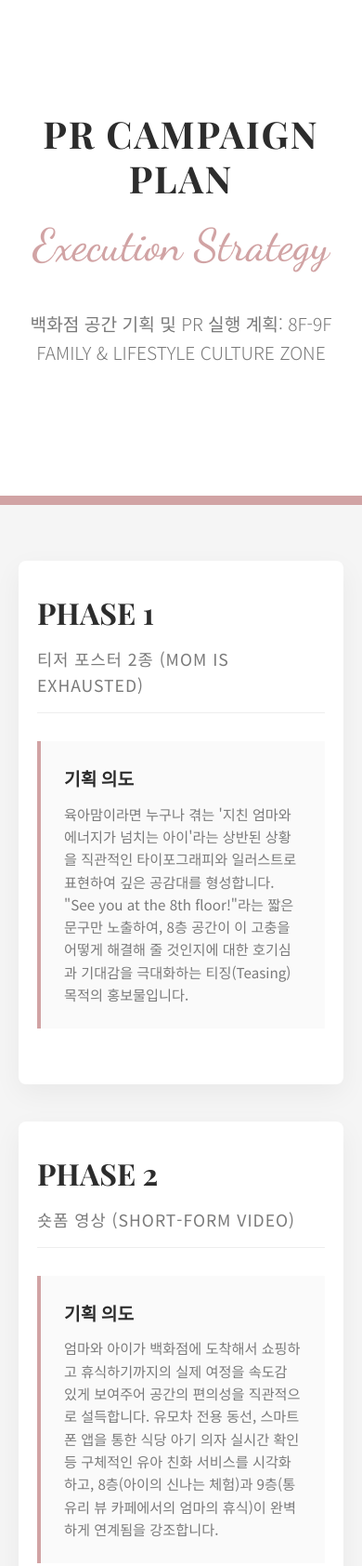
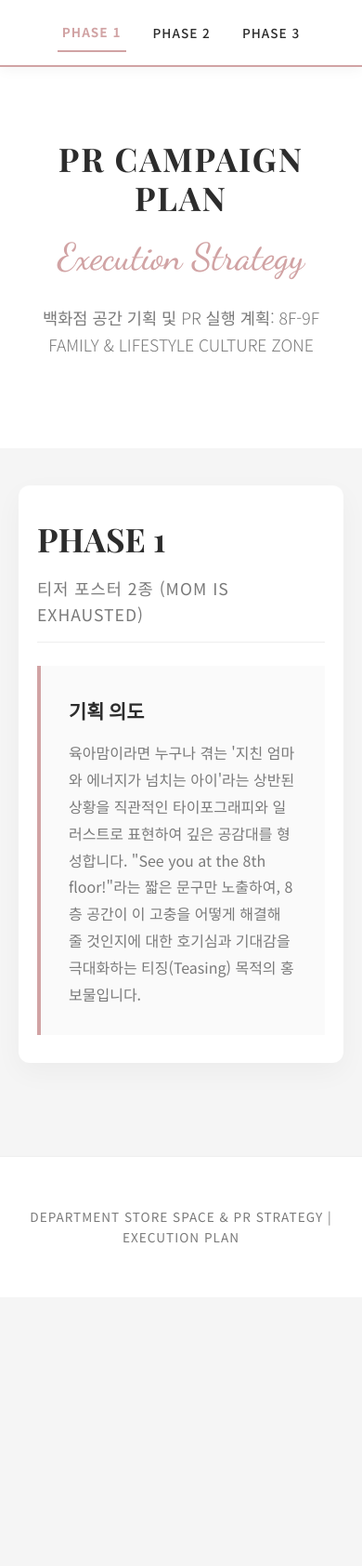
Before and after one commit to Ddungcat/ddungkitten, a plain HTML site: page index.html in a window 390 px wide. Shown: the top 1684 px of the page at 93% size. After the commit the page ends 1395 px from the top, so only its background shows below. Drawn offline with nearby package versions, Linux system fonts and the light colour scheme; a web font is replaced by a local one.

Commit message:
Update index.html

```diff
--- a/index.html
+++ b/index.html
@@ -6,15 +6,14 @@
 <title>8F & 9F 리뉴얼 프로모션 기획안</title>
 <style>
     @import url('https://fonts.googleapis.com/css2?family=Noto+Sans+KR:wght@300;400;500;700&family=Playfair+Display:ital,wght@0,400;0,700;1,400&family=Dancing+Script:wght@500;700&display=swap');
-</style>
-<style>
+
     :root {
         --dusty-pink: #D1A3A4;
         --light-gray: #F5F5F5;
         --white: #FFFFFF;
         --dark-text: #2C2C2C;
         --muted-text: #7A7A7A;
-        --accent-blue: #A2B9C6; /* 대비를 위한 차분한 블루 톤 추가 */
+        --nav-height: 70px;
     }
 
     body {
@@ -23,6 +22,7 @@
         color: var(--dark-text);
         background-color: var(--light-gray);
         line-height: 1.6;
+        padding-top: var(--nav-height);
     }
 
     h1, h2, h3, h4 {
@@ -36,63 +36,116 @@
         color: var(--dusty-pink);
     }
 
+    .navbar {
+        position: fixed;
+        top: 0;
+        left: 0;
+        width: 100%;
+        height: var(--nav-height);
+        background-color: rgba(255, 255, 255, 0.98);
+        box-shadow: 0 2px 15px rgba(0,0,0,0.05);
+        z-index: 1000;
+        display: flex;
+        justify-content: center;
+        align-items: center;
+        border-bottom: 2px solid var(--dusty-pink);
+    }
+
+    .navbar button {
+        background: none;
+        border: none;
+        color: var(--dark-text);
+        font-weight: 500;
+        margin: 0 25px;
+        padding: 10px 5px;
+        cursor: pointer;
+        transition: all 0.3s ease;
+        text-transform: uppercase;
+        font-size: 0.95rem;
+        letter-spacing: 1px;
+        font-family: 'Noto Sans KR', sans-serif;
+    }
+
+    .navbar button:hover {
+        color: var(--dusty-pink);
+    }
+
+    .navbar button.active {
+        color: var(--dusty-pink);
+        font-weight: 700;
+        border-bottom: 2px solid var(--dusty-pink);
+    }
+
     .hero {
         background-color: var(--white);
         color: var(--dark-text);
         text-align: center;
-        padding: 120px 20px;
+        padding: 80px 20px;
         position: relative;
-        border-bottom: 10px solid var(--dusty-pink);
     }
-    .hero h1 { font-size: 3.5rem; letter-spacing: 2px; text-transform: uppercase; line-height: 1.2; }
-    .hero .script { font-size: 3rem; margin-top: 10px; display: block; }
-    .hero p { margin-top: 30px; font-size: 1.2rem; font-weight: 300; color: var(--muted-text); }
+    .hero h1 { font-size: 3rem; letter-spacing: 2px; text-transform: uppercase; line-height: 1.2; }
+    .hero .script { font-size: 2.5rem; margin-top: 10px; display: block; }
+    .hero p { margin-top: 20px; font-size: 1.1rem; font-weight: 300; color: var(--muted-text); }
 
-    .container { max-width: 1000px; margin: 0 auto; padding: 60px 20px; }
+    .container { max-width: 900px; margin: 0 auto; padding: 40px 20px; min-height: 50vh; }
+
+    .page-content {
+        display: none;
+        animation: fadeIn 0.4s ease-in-out;
+    }
+
+    .page-content.active-page {
+        display: block;
+    }
+
+    @keyframes fadeIn {
+        from { opacity: 0; transform: translateY(10px); }
+        to { opacity: 1; transform: translateY(0); }
+    }
 
     .phase-section {
         background: var(--white);
         padding: 50px;
-        margin-bottom: 40px;
-        box-shadow: 0 10px 30px rgba(0,0,0,0.05);
-        border-radius: 8px;
+        box-shadow: 0 10px 30px rgba(0,0,0,0.04);
+        border-radius: 12px;
     }
 
     .phase-header {
         display: flex;
         align-items: baseline;
-        margin-bottom: 30px;
+        margin-bottom: 25px;
         border-bottom: 1px solid #eee;
         padding-bottom: 15px;
     }
 
-    .phase-header h2 { font-size: 2rem; margin-right: 15px; color: var(--dark-text); }
+    .phase-header h2 { font-size: 2.2rem; margin-right: 15px; color: var(--dark-text); }
     .phase-header span { font-size: 1.1rem; color: var(--muted-text); font-family: 'Noto Sans KR', sans-serif; font-weight: 400; text-transform: uppercase; letter-spacing: 1px; }
 
     .intent-box {
         background-color: #FAFAFA;
-        padding: 25px;
+        padding: 30px;
         border-left: 4px solid var(--dusty-pink);
-        margin-bottom: 30px;
-        font-size: 0.95rem;
+        font-size: 1rem;
         color: var(--muted-text);
+        line-height: 1.8;
     }
-    .intent-box strong { color: var(--dark-text); font-family: 'Playfair Display', serif; font-size: 1.2rem; display: block; margin-bottom: 10px; }
+    .intent-box strong { color: var(--dark-text); font-family: 'Playfair Display', serif; font-size: 1.3rem; display: block; margin-bottom: 12px; }
 
     .video-container {
         display: flex;
         justify-content: center;
-        margin-top: 20px;
+        margin-top: 40px;
     }
 
     .video-wrapper {
         width: 100%;
-        max-width: 320px; /* 모바일 기기 기준의 적절한 최대 너비 제한 */
+        max-width: 320px; /* Suitable max-width for short-form content */
+        aspect-ratio: 9 / 16; /* EXPLICIT 9:16 ASPECT RATIO */
         position: relative;
-        padding-bottom: 177.78%; /* 9:16 세로형 비율 (16/9 * 100) */
         overflow: hidden;
-        border-radius: 12px;
-        box-shadow: 0 4px 15px rgba(0,0,0,0.1);
+        border-radius: 16px;
+        box-shadow: 0 10px 25px rgba(0,0,0,0.15);
+        background-color: #000;
     }
 
     .video-wrapper video {
@@ -104,79 +157,36 @@
         object-fit: cover;
     }
 
-    .checklist {
-        display: grid;
-        grid-template-columns: 1fr;
-        gap: 20px;
-    }
+    .footer { background: var(--white); text-align: center; padding: 40px 20px; margin-top: 60px; border-top: 1px solid #eee; }
+    .footer p { font-size: 0.85rem; color: var(--muted-text); letter-spacing: 1px; text-transform: uppercase; }
 
-    .checklist-group {
-        margin-bottom: 15px;
-    }
-    .checklist-group h4 {
-        font-family: 'Noto Sans KR', sans-serif;
-        font-size: 1rem;
-        color: var(--dark-text);
-        margin-bottom: 10px;
-        display: flex;
-        align-items: center;
-    }
-    .checklist-group h4::before {
-        content: "▶";
-        color: var(--dusty-pink);
-        margin-right: 8px;
-        font-size: 0.8rem;
-    }
-
-    .checklist-ul {
-        list-style-type: none;
-        padding-left: 0;
-        margin: 0;
-    }
-    .checklist-ul li {
-        position: relative;
-        padding-left: 25px;
-        margin-bottom: 8px;
-        font-size: 0.9rem;
-        color: var(--muted-text);
-    }
-    .checklist-ul li::before {
-        content: "□";
-        position: absolute;
-        left: 0;
-        top: 2px;
-        color: var(--accent-blue);
-        font-weight: bold;
-    }
-
-    /* Footer */
-    .footer { background: var(--white); text-align: center; padding: 40px 20px; margin-top: 60px; border-top: 1px solid #eee; }
-    .footer p { font-size: 0.8rem; color: var(--muted-text); letter-spacing: 1px; text-transform: uppercase; }
-
-    /* Responsive */
-    @media (min-width: 768px) {
-        .checklist { grid-template-columns: repeat(3, 1fr); }
-        .phase-section { padding: 50px; }
-    }
     @media (max-width: 767px) {
+        .navbar button { margin: 0 12px; font-size: 0.85rem; }
         .phase-header { flex-direction: column; }
         .phase-header h2 { margin-bottom: 10px; }
         .phase-section { padding: 30px 20px; }
-        .hero h1 { font-size: 2.5rem; }
+        .hero h1 { font-size: 2.2rem; }
     }
 </style>
 </head>
 <body>
 
-<div class="hero">
+<nav class="navbar">
+    <button onclick="switchPage('phase1', this)" class="nav-btn active">Phase 1</button>
+    <button onclick="switchPage('phase2', this)" class="nav-btn">Phase 2</button>
+    <button onclick="switchPage('phase3', this)" class="nav-btn">Phase 3</button>
+</nav>
+
+<header class="hero">
     <h1>PR Campaign Plan</h1>
     <span class="script">Execution Strategy</span>
     <p>백화점 공간 기획 및 PR 실행 계획: 8F-9F FAMILY & LIFESTYLE CULTURE ZONE</p>
-</div>
+</header>
 
-<div class="container">
+<main class="container">
 
-    <div class="phase-section">
+    <div id="phase1" class="page-content active-page">
+        <section class="phase-section">
             <div class="phase-header">
                 <h2>PHASE 1</h2>
                 <span>티저 포스터 2종 (MOM IS EXHAUSTED)</span>
@@ -186,9 +196,11 @@
                 <strong>기획 의도</strong>
                 육아맘이라면 누구나 겪는 '지친 엄마와 에너지가 넘치는 아이'라는 상반된 상황을 직관적인 타이포그래피와 일러스트로 표현하여 깊은 공감대를 형성합니다. "See you at the 8th floor!"라는 짧은 문구만 노출하여, 8층 공간이 이 고충을 어떻게 해결해 줄 것인지에 대한 호기심과 기대감을 극대화하는 티징(Teasing) 목적의 홍보물입니다.
             </div>
+        </section>
     </div>
 
-    <div class="phase-section">
+    <div id="phase2" class="page-content">
+        <section class="phase-section">
             <div class="phase-header">
                 <h2>PHASE 2</h2>
                 <span>숏폼 영상 (SHORT-FORM VIDEO)</span>
@@ -207,9 +219,11 @@
                     </video>
                 </div>
             </div>
+        </section>
     </div>
 
-    <div class="phase-section">
+    <div id="phase3" class="page-content">
+        <section class="phase-section">
             <div class="phase-header">
                 <h2>PHASE 3</h2>
                 <span>카드뉴스 5종 (FAMILY SHOPPING GUIDE)</span>
@@ -219,13 +233,44 @@
                 <strong>기획 의도</strong>
                 문화센터 수업 후의 동선 고민을 짚어내며, 8층과 9층 공간의 상세한 기능과 가치를 논리적으로 안내하는 정보 전달형(Guide) 홍보물입니다. 8층을 '직접 경험하는 놀이터(RUN, STYLE, PLAY, TOUCH)'로 명명하고, 9층을 '함께 쉬는 시간(EAT, REST, VIEW)'으로 정리하여 육아맘들이 필요로 하는 핵심 정보(수유실, 뷰 카페 등)를 한눈에 파악하고 저장하도록 유도합니다.
             </div>
+        </section>
     </div>
 
-</div>
+</main>
 
-<div class="footer">
+<footer class="footer">
     <p>Department Store Space & PR Strategy | Execution Plan</p>
-</div>
+</footer>
+
+<script>
+    function switchPage(pageId, btnElement) {
+        // 1. 모든 페이지 콘텐츠 숨기기
+        const pages = document.querySelectorAll('.page-content');
+        pages.forEach(page => {
+            page.classList.remove('active-page');
+        });
+
+        // 2. 선택된 페이지 콘텐츠만 보이기
+        const targetPage = document.getElementById(pageId);
+        if (targetPage) {
+            targetPage.classList.add('active-page');
+        }
+
+        // 3. 모든 메뉴 버튼의 활성화 스타일 제거
+        const btns = document.querySelectorAll('.nav-btn');
+        btns.forEach(btn => {
+            btn.classList.remove('active');
+        });
+
+        // 4. 클릭한 메뉴 버튼에만 활성화 스타일 추가
+        if (btnElement) {
+            btnElement.classList.add('active');
+        }
+
+        // 5. 페이지 전환 시 스크롤을 최상단 뷰로 부드럽게 이동 (옵션)
+        window.scrollTo({ top: 0, behavior: 'smooth' });
+    }
+</script>
 
 </body>
 </html>
```
Lines whose indentation alone changed are shown as unchanged.
